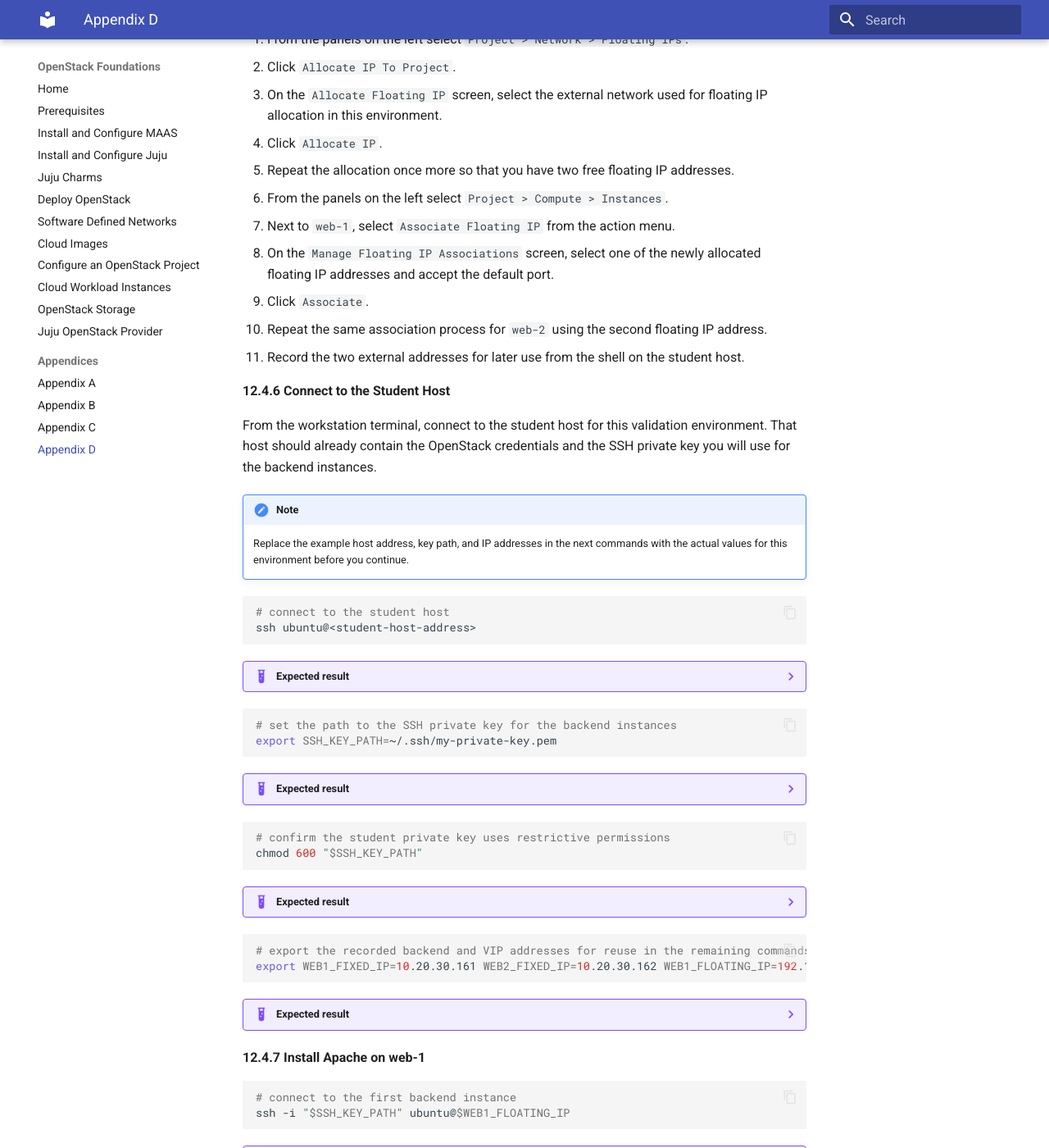
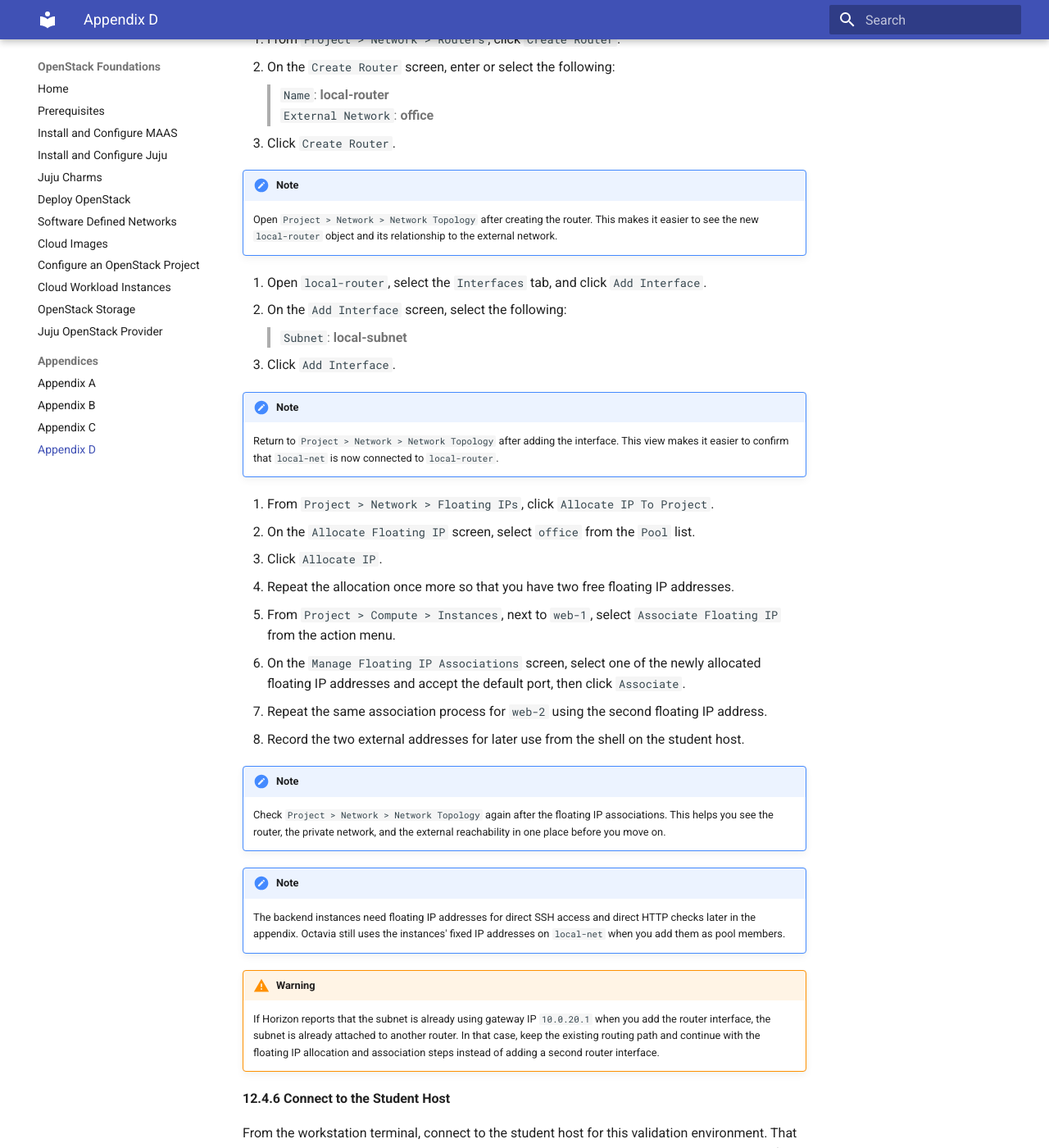
Before and after one commit to radumoisan/canonical-openstack-foundations, an MkDocs documentation site: the page built from docs/appendix_d.md, in a window 1280 px wide and 1400 px high, scrolled down 3474 px. Shown: the whole window at 82% size. Built offline with MkDocs 1.6.1 and Material for MkDocs 9.7.7, drawn with Linux system fonts in a browser that asks for light colours; some of the changed text lies outside the part shown.

Commit message:
Add router creation and expand floating IP steps in Appendix D

```diff
--- a/docs/appendix_d.md
+++ b/docs/appendix_d.md
@@ -101,21 +101,44 @@
 4. Wait for `web-2` to reach the `Active` state.
 5. In the `IP Address` column for both instances, record the fixed IP addresses shown on `local-net`. You will use them later when adding pool members.
 
-**12.4.5 Assign Floating IP Addresses to Both Backend Instances**
+**12.4.5 Create the Project Router and Assign Floating IP Addresses to Both Backend Instances**
 
-**To allocate and associate floating IP addresses via Horizon perform the following:**
+**To prepare external access for the backend instances via Horizon perform the following:**
 
-1. From the panels on the left select `Project > Network > Floating IPs`.
-2. Click `Allocate IP To Project`.
-3. On the `Allocate Floating IP` screen, select the external network used for floating IP allocation in this environment.
-4. Click `Allocate IP`.
-5. Repeat the allocation once more so that you have two free floating IP addresses.
-6. From the panels on the left select `Project > Compute > Instances`.
-7. Next to `web-1`, select `Associate Floating IP` from the action menu.
-8. On the `Manage Floating IP Associations` screen, select one of the newly allocated floating IP addresses and accept the default port.
-9. Click `Associate`.
-10. Repeat the same association process for `web-2` using the second floating IP address.
-11. Record the two external addresses for later use from the shell on the student host.
+1. From `Project > Network > Routers`, click `Create Router`.
+2. On the `Create Router` screen, enter or select the following:
+> `Name`: **local-router**<br/>
+> `External Network`: **office**
+3. Click `Create Router`.
+
+!!! note
+    Open `Project > Network > Network Topology` after creating the router. This makes it easier to see the new `local-router` object and its relationship to the external network.
+
+4. Open `local-router`, select the `Interfaces` tab, and click `Add Interface`.
+5. On the `Add Interface` screen, select the following:
+> `Subnet`: **local-subnet**
+6. Click `Add Interface`.
+
+!!! note
+    Return to `Project > Network > Network Topology` after adding the interface. This view makes it easier to confirm that `local-net` is now connected to `local-router`.
+
+7. From `Project > Network > Floating IPs`, click `Allocate IP To Project`.
+8. On the `Allocate Floating IP` screen, select `office` from the `Pool` list.
+9. Click `Allocate IP`.
+10. Repeat the allocation once more so that you have two free floating IP addresses.
+11. From `Project > Compute > Instances`, next to `web-1`, select `Associate Floating IP` from the action menu.
+12. On the `Manage Floating IP Associations` screen, select one of the newly allocated floating IP addresses and accept the default port, then click `Associate`.
+13. Repeat the same association process for `web-2` using the second floating IP address.
+14. Record the two external addresses for later use from the shell on the student host.
+
+!!! note
+    Check `Project > Network > Network Topology` again after the floating IP associations. This helps you see the router, the private network, and the external reachability in one place before you move on.
+
+!!! note
+    The backend instances need floating IP addresses for direct SSH access and direct HTTP checks later in the appendix. Octavia still uses the instances' fixed IP addresses on `local-net` when you add them as pool members.
+
+!!! warning
+    If Horizon reports that the subnet is already using gateway IP `10.0.20.1` when you add the router interface, the subnet is already attached to another router. In that case, keep the existing routing path and continue with the floating IP allocation and association steps instead of adding a second router interface.
 
 **12.4.6 Connect to the Student Host**
 
```
